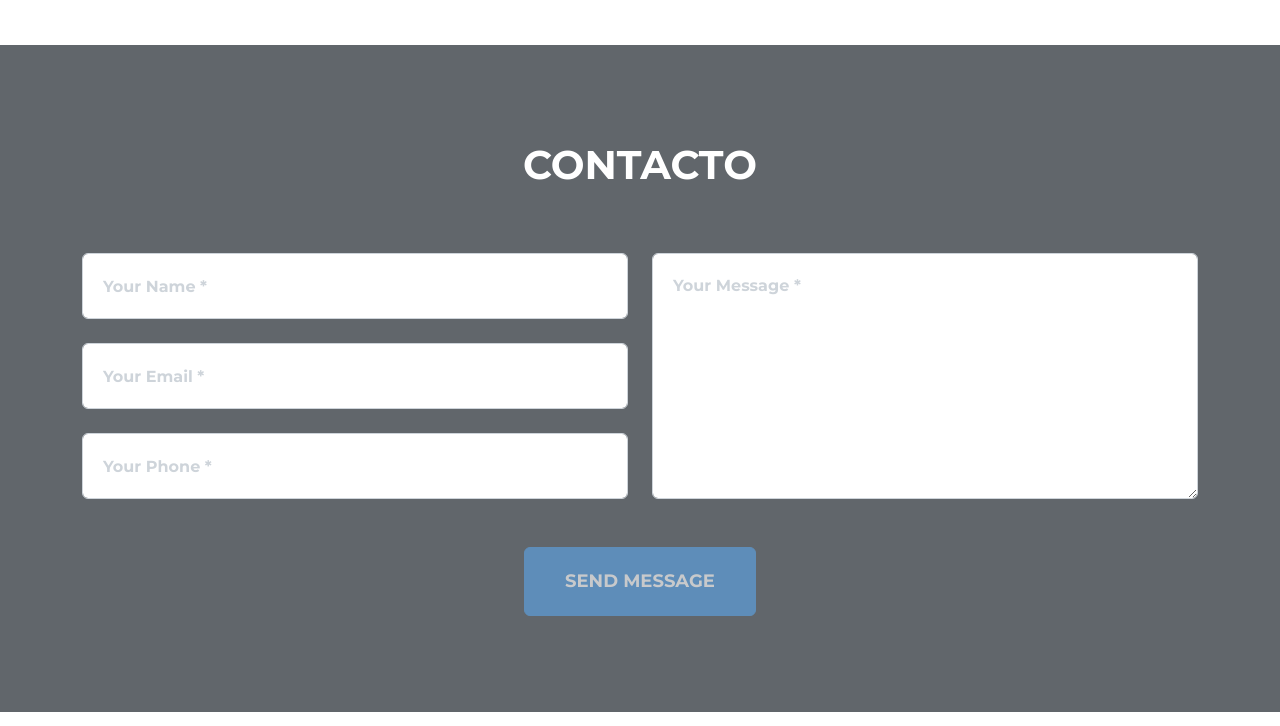
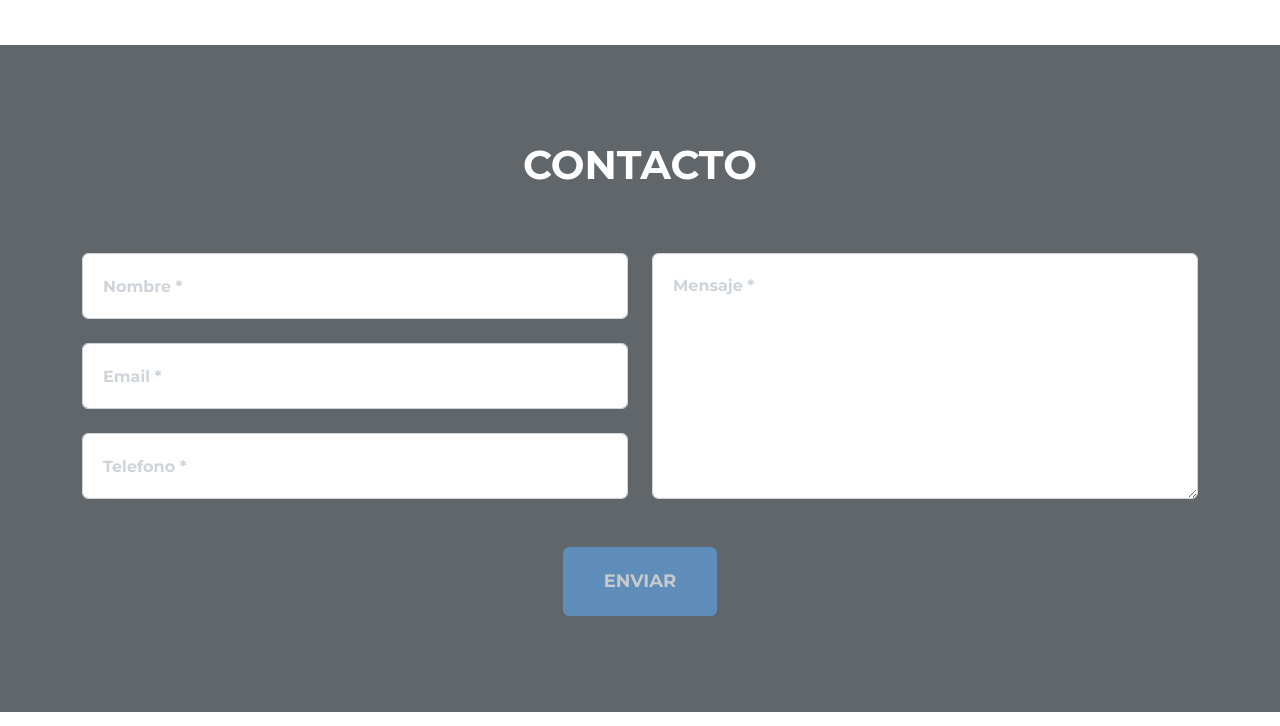
Before and after one commit to personal-projects-dev-org/WebPage-JohnHolloway, a plain HTML site: page index.html in a window 1280 px wide. Shown: the part 1596-2322 px from the top of the page. Drawn offline with nearby package versions, Linux system fonts and the light colour scheme; a web font is replaced by a local one.

Commit message:
Update form

```diff
--- a/index.html
+++ b/index.html
@@ -180,20 +180,20 @@
                     <div class="col-md-6">
                         <div class="form-group">
                             <!-- Name input-->
-                            <input class="form-control" id="name" type="text" placeholder="Your Name *"
+                            <input class="form-control" id="name" type="text" placeholder="Nombre *"
                                 data-sb-validations="required" />
                             <div class="invalid-feedback" data-sb-feedback="name:required">A name is required.</div>
                         </div>
                         <div class="form-group">
                             <!-- Email address input-->
-                            <input class="form-control" id="email" type="email" placeholder="Your Email *"
+                            <input class="form-control" id="email" type="email" placeholder="Email *"
                                 data-sb-validations="required,email" />
                             <div class="invalid-feedback" data-sb-feedback="email:required">An email is required.</div>
                             <div class="invalid-feedback" data-sb-feedback="email:email">Email is not valid.</div>
                         </div>
                         <div class="form-group mb-md-0">
                             <!-- Phone number input-->
-                            <input class="form-control" id="phone" type="tel" placeholder="Your Phone *"
+                            <input class="form-control" id="phone" type="tel" placeholder="Telefono *"
                                 data-sb-validations="required" />
                             <div class="invalid-feedback" data-sb-feedback="phone:required">A phone number is required.
                             </div>
@@ -202,7 +202,7 @@
                     <div class="col-md-6">
                         <div class="form-group form-group-textarea mb-md-0">
                             <!-- Message input-->
-                            <textarea class="form-control" id="message" placeholder="Your Message *"
+                            <textarea class="form-control" id="message" placeholder="Mensaje *"
                                 data-sb-validations="required"></textarea>
                             <div class="invalid-feedback" data-sb-feedback="message:required">A message is required.
                             </div>
@@ -227,11 +227,11 @@
                 <!-- This is what your users will see when there is-->
                 <!-- an error submitting the form-->
                 <div class="d-none" id="submitErrorMessage">
-                    <div class="text-center text-danger mb-3">Error sending message!</div>
+                    <div class="text-center text-danger mb-3">Error enviando el mensaje!</div>
                 </div>
                 <!-- Submit Button-->
                 <div class="text-center"><button class="btn btn-primary btn-xl text-uppercase disabled"
-                        id="submitButton" type="submit">Send Message</button></div>
+                        id="submitButton" type="submit">Enviar</button></div>
             </form>
         </div>
     </section>
```
Also changed, not shown: products.html (+6 -6 lines).
